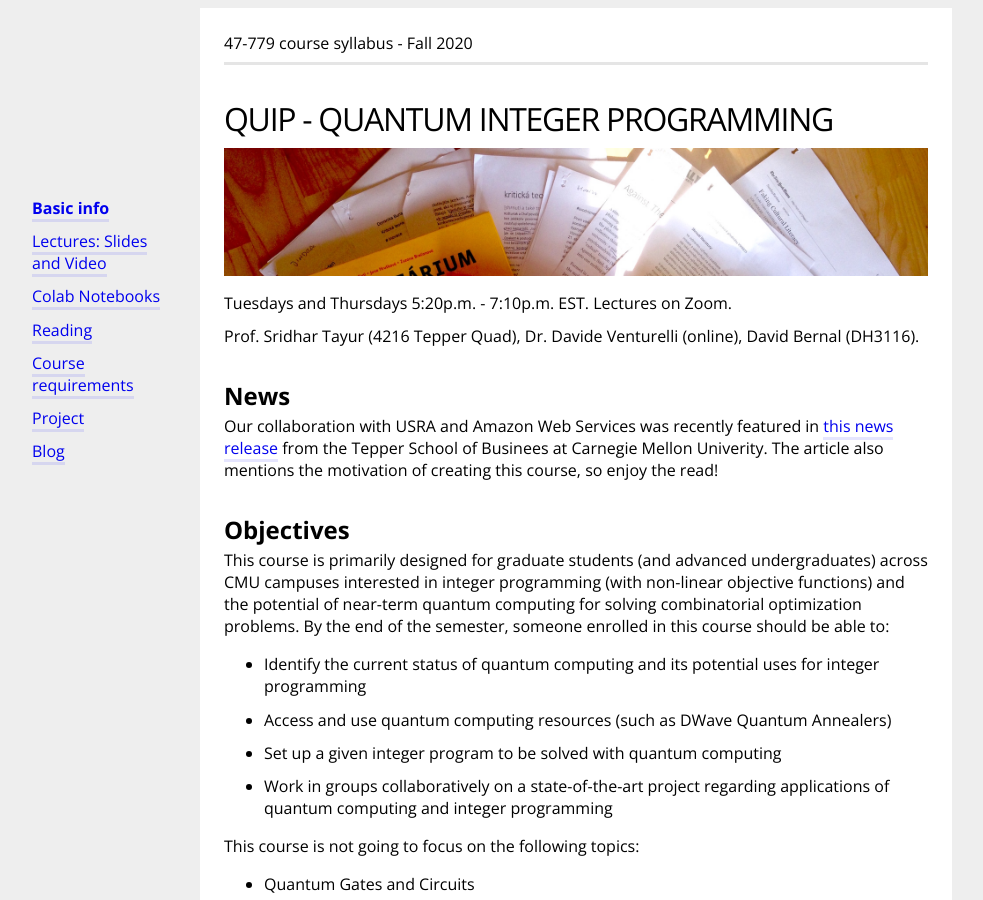
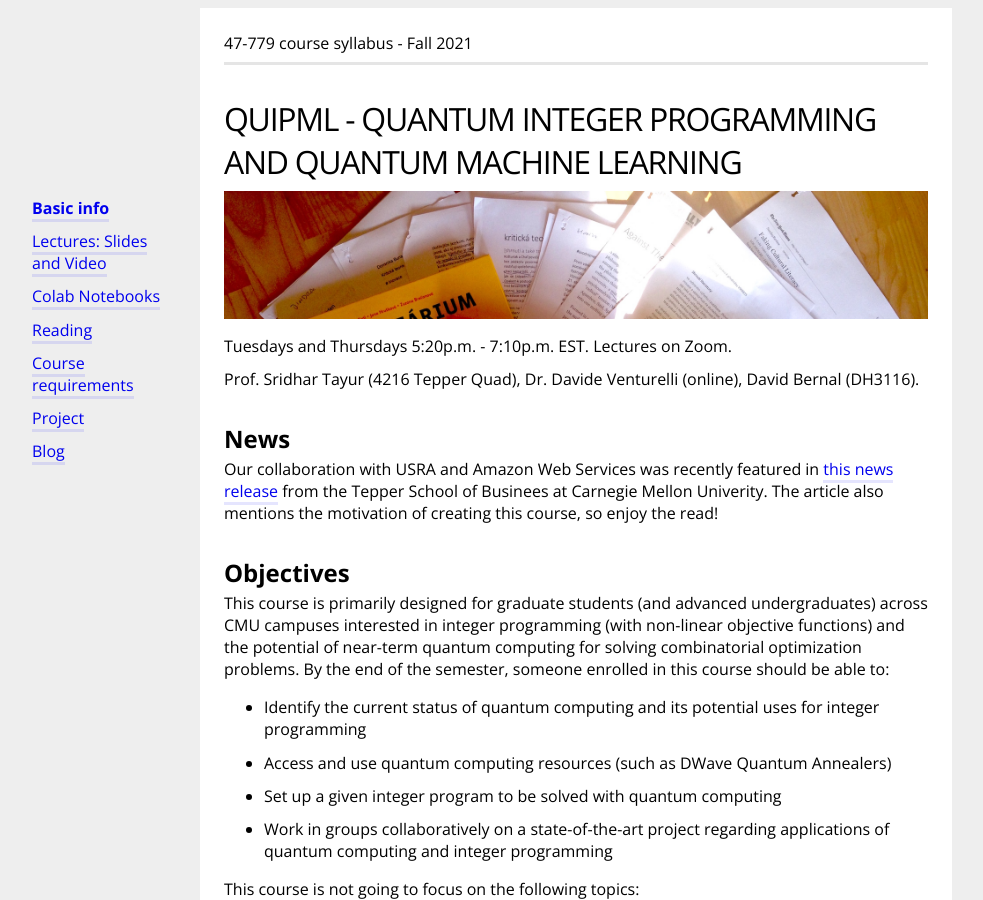
Before and after one commit to bernalde/QuIP, a Jekyll site: the page built from index.md, in a window 1280 px wide and 900 px high. Shown: the whole window, without its empty margins (64-1047 px from the left). Built offline with Jekyll 4.4.1, drawn with Linux system fonts in a browser that asks for light colours.

Commit message:
Update _config.yml

```diff
--- a/_config.yml
+++ b/_config.yml
@@ -1,13 +1,13 @@
 # configuration
 # fill in the course details
 
-courseName: QuIP - Quantum Integer Programming
+courseName: QuIPML - Quantum Integer Programming and Quantum Machine Learning
 
 # small title that is at the top of every page
-subtitle: 47-779 course syllabus - Fall 2020
+subtitle: 47-779 course syllabus - Fall 2021
 
 # baseurl is the same as the name of the repository
-baseurl: /QuIP
+baseurl: /QuIPML
 
 # url where the required reading is available to download
 docsUrl: ""
@@ -16,7 +16,7 @@ docsUrl: ""
 gradingUrl: ""
 
 # url where the Github repository is
-repoUrl: "https://github.com/bernalde/QuIP"
+repoUrl: "https://github.com/bernalde/QuIPML"
 
 
 # change only if you know what you are doing
```
